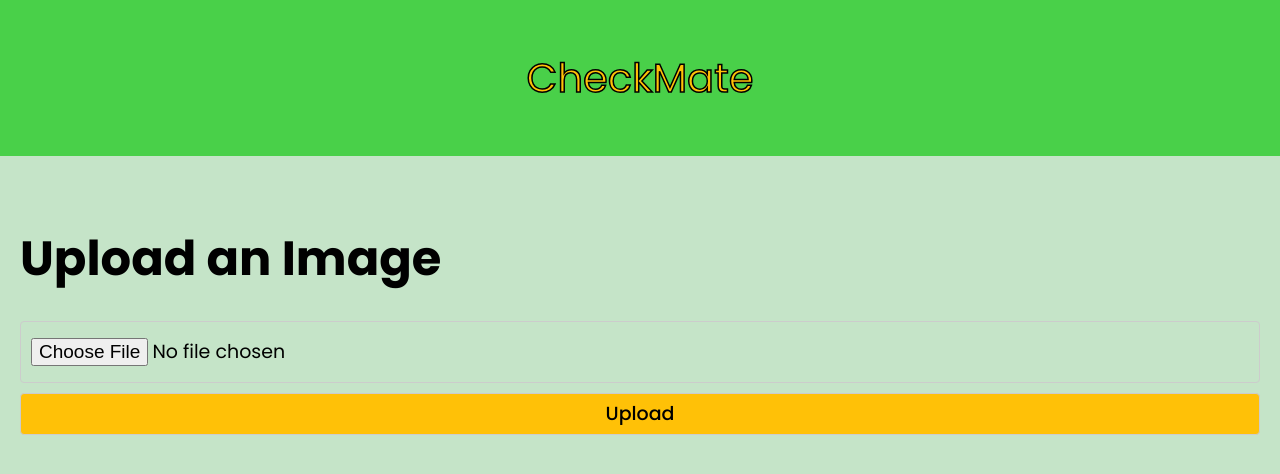
After one commit to YourNewbieCoder/CheckMate, a Flask app: page /upload in a window 1280 px wide. The commit adds this page. Shown: the top 474 px of the page. Run offline with Flask 3, Linux system fonts and the light colour scheme.

Commit message:
added upload image button and a page that display it

```diff
--- a/app.py
+++ b/app.py
@@ -1,33 +1,31 @@
 from flask import Flask, render_template, url_for, request, redirect, session, jsonify
 from flask_sqlalchemy import SQLAlchemy
-
 from flask_login import UserMixin, login_user, LoginManager, login_required, logout_user, current_user
 from flask_wtf import FlaskForm
 from wtforms import StringField, PasswordField, SubmitField
 from wtforms.validators import InputRequired, length, ValidationError
 from flask_bcrypt import Bcrypt
-
+from werkzeug.utils import secure_filename
 import os
 import base64
 
 app = Flask(__name__)
 app.config['SQLALCHEMY_DATABASE_URI'] = 'sqlite:///database.db'
+app.config['UPLOAD_FOLDER'] = 'static/uploads/'
 db = SQLAlchemy(app)
 bcrypt = Bcrypt(app)
 app.secret_key = "hello"
 
-# # Directory to save captured images
+# Directory to save captured images
 IMAGE_DIR = os.path.join(app.root_path, 'static/captured_images')
 
 login_manager = LoginManager()
 login_manager.init_app(app)
 login_manager.login_view = "login"
 
-
 @login_manager.user_loader
 def load_user(user_id):
     return User.query.get(int(user_id))
-
 
 class User(db.Model, UserMixin):
     id = db.Column(db.Integer, primary_key=True)
@@ -35,25 +33,25 @@ class User(db.Model, UserMixin):
     password = db.Column(db.String(80), nullable=False)
 
 class RegisterForm(FlaskForm):
-    username =  StringField(validators=[InputRequired(), length(
-        min=4, max=20)], render_kw={"placeholder": "Username"})
-    password =  PasswordField(validators=[InputRequired(), length(
-        min=4, max=20)], render_kw={"placeholder": "Password"})
-    submit =  SubmitField("Register")
+    username = StringField(validators=[InputRequired(), length(min=4, max=20)], render_kw={"placeholder": "Username"})
+    password = PasswordField(validators=[InputRequired(), length(min=4, max=20)], render_kw={"placeholder": "Password"})
+    submit = SubmitField("Register")
 
     def validate_username(self, username):
-        existing_user_usename = User.query.filter_by(
-            username=username.data).first()
+        existing_user_usename = User.query.filter_by(username=username.data).first()
         if existing_user_usename:
-            raise ValidationError(
-                "That username already exists. Please choose a different one.")
+            raise ValidationError("That username already exists. Please choose a different one.")
 
 class LoginForm(FlaskForm):
-    username =  StringField(validators=[InputRequired(), length(
+    username = StringField(validators=[InputRequired(), length(
         min=4, max=20)], render_kw={"placeholder": "Username"})
-    password =  PasswordField(validators=[InputRequired(), length(
+    password = PasswordField(validators=[InputRequired(), length(
         min=4, max=20)], render_kw={"placeholder": "Password"})
-    submit =  SubmitField("Login")
+    submit = SubmitField("Login")
+
+def allowed_file(filename):
+    ALLOWED_EXTENSIONS = {'png', 'jpg', 'jpeg', 'gif'}
+    return '.' in filename and filename.rsplit('.', 1)[1].lower() in ALLOWED_EXTENSIONS
 
 @app.route('/')
 def index():
@@ -80,7 +78,6 @@ def signup():
         db.session.add(new_user)
         db.session.commit()
         return redirect(url_for('login'))
-
     return render_template('signup.html', form=form)
 
 @app.route('/home', methods=['GET', 'POST'])
@@ -104,16 +101,14 @@ def checkExam():
         exam = request.form["selectedExam"]
         session["exam"] = exam
         return redirect(url_for("scanTest"))
-    else:
-        return render_template('check-exam.html')
+    return render_template('check-exam.html')
 
 @app.route('/scan-test')
 def scanTest():
     if "exam" in session:
         exam = session["exam"]
         return render_template('scan-test.html', exam=exam)
-    else:
-        return redirect(url_for("checkExam"))
+    return redirect(url_for("checkExam"))
 
 @app.route('/save_image', methods=['POST'])
 def save_image():
@@ -138,6 +133,24 @@ def save_image():
 def viewRecord():
     return render_template('view-record.html')
 
+@app.route('/upload', methods=['GET', 'POST'])
+def upload_form():
+    if request.method == 'POST':
+        if 'file' not in request.files:
+            return redirect(request.url)
+        file = request.files['file']
+        if file.filename == '':
+            return redirect(request.url)
+        if file and allowed_file(file.filename):
+            filename = secure_filename(file.filename)
+            file.save(os.path.join(app.config['UPLOAD_FOLDER'], filename))
+            return redirect(url_for('display_file', filename=filename))
+    return render_template('upload.html')
+
+@app.route('/display/<filename>')
+def display_file(filename):
+    return render_template('display.html', filename=filename)
+
 if __name__ == "__main__":
     with app.app_context():
         db.create_all()
--- a/templates/check-exam.html
+++ b/templates/check-exam.html
@@ -24,6 +24,7 @@
     <div>
         <ul>
             <li class="check-stud"><button type="submit" class="btn-group">Scan Student Answer</button></li>
+            <li class="check-stud"><a class="btn-group" href="{{url_for('upload_form')}}">Upload Image</a></li>
             <li class="check-stud"><a class="btn-group" href="{{url_for('home')}}">Exit</a></li>
         </ul>
     </div>
--- /dev/null
+++ b/templates/upload.html
@@ -0,0 +1,17 @@
+{% extends 'base.html' %}
+
+{% block title %}CheckMate-Upload Image{% endblock %}
+
+{% block header %}
+<header class="colored-center">
+    <a class="header" href="{{url_for('home')}}"><h2>CheckMate</h2></a>
+</header>
+{% endblock %}
+
+{% block content %}
+<h1>Upload an Image</h1>
+<form method="POST" action="/upload" enctype="multipart/form-data">
+    <input type="file" name="file">
+    <input type="submit" value="Upload">
+</form>
+{% endblock %}
```
Also changed, not shown: templates/display.html (added, +14 -0 lines).
